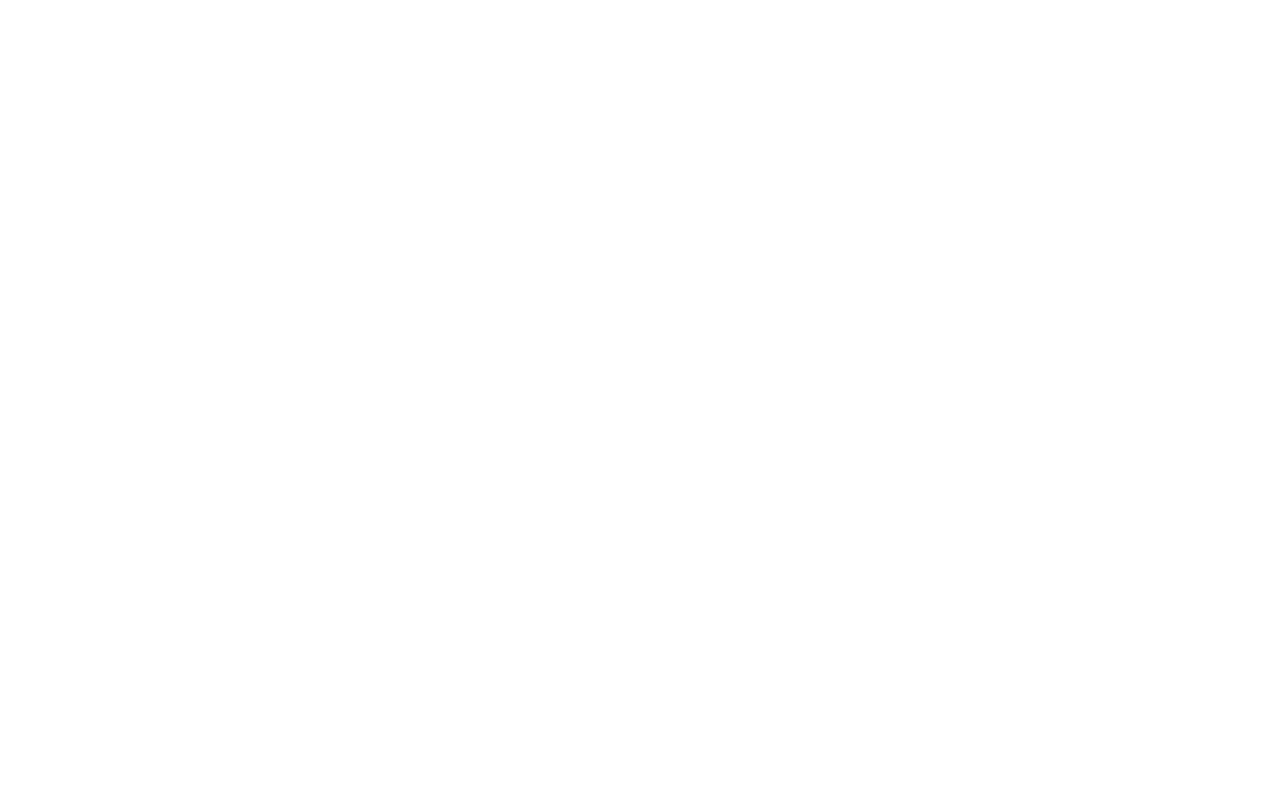
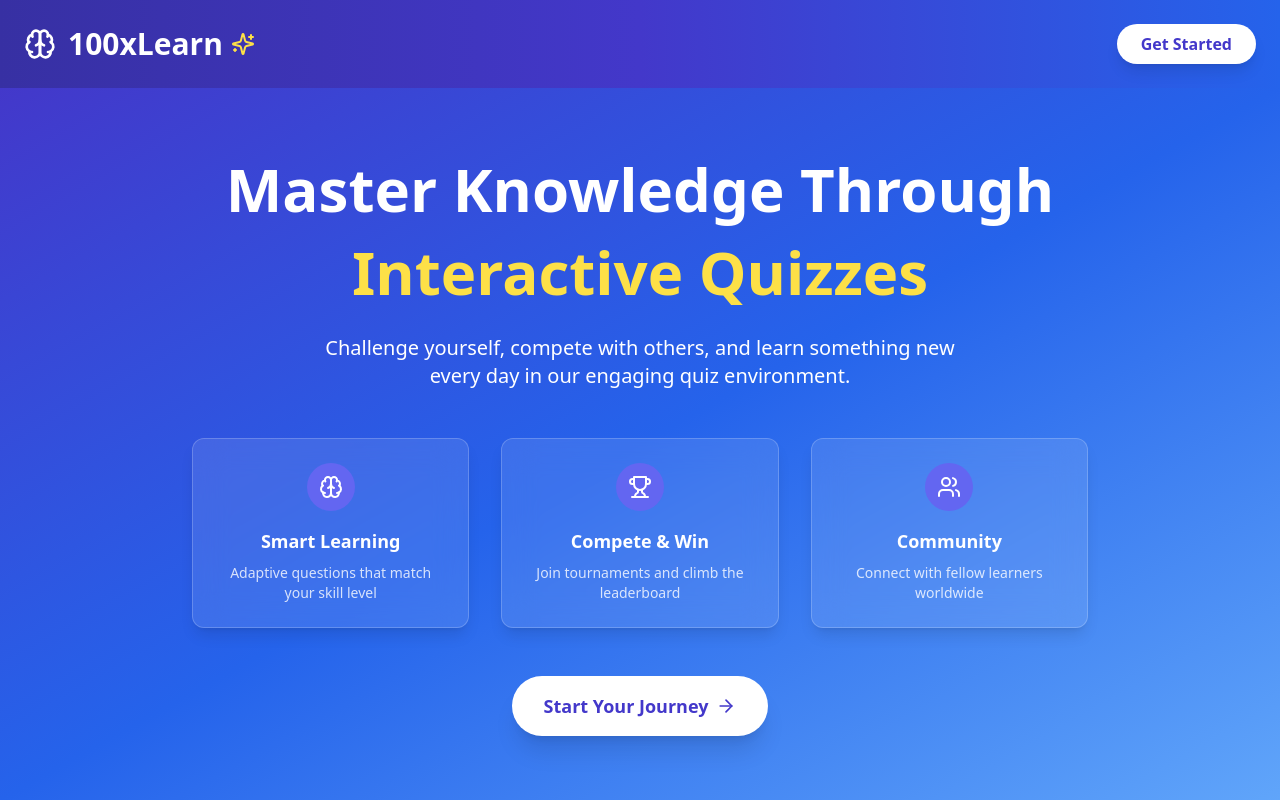
Before and after one commit to rakesh0x/100xlearn, a React (Vite) app: page / in a window 1280 px wide. Before the commit this address had no page. Built offline with nearby package versions, Linux system fonts and the light colour scheme.

Commit message:
Deployment

```diff
--- a/src/App.jsx
+++ b/src/App.jsx
@@ -11,7 +11,7 @@
   return (
     <>
       <Routes>
-        <Route path='/landing' element={<Landing />} />
+        <Route path='/' element={<Landing />} />
 
         <Route path="/singleplayer" element={
           <div className="flex font-bold min-h-screen bg-gradient-to-r  from-indigo-700 via-blue-600 to-blue-400">
@@ -71,7 +71,3 @@
 }
 
 export default App;
-
-
-
-// Error!Payload validation error: 'Object didn't pass validation for format absolute-https-uri-or-empty: https://localhost:5173/landing' on property initiate_login_uri (Initiate login uri, must be https).
```
